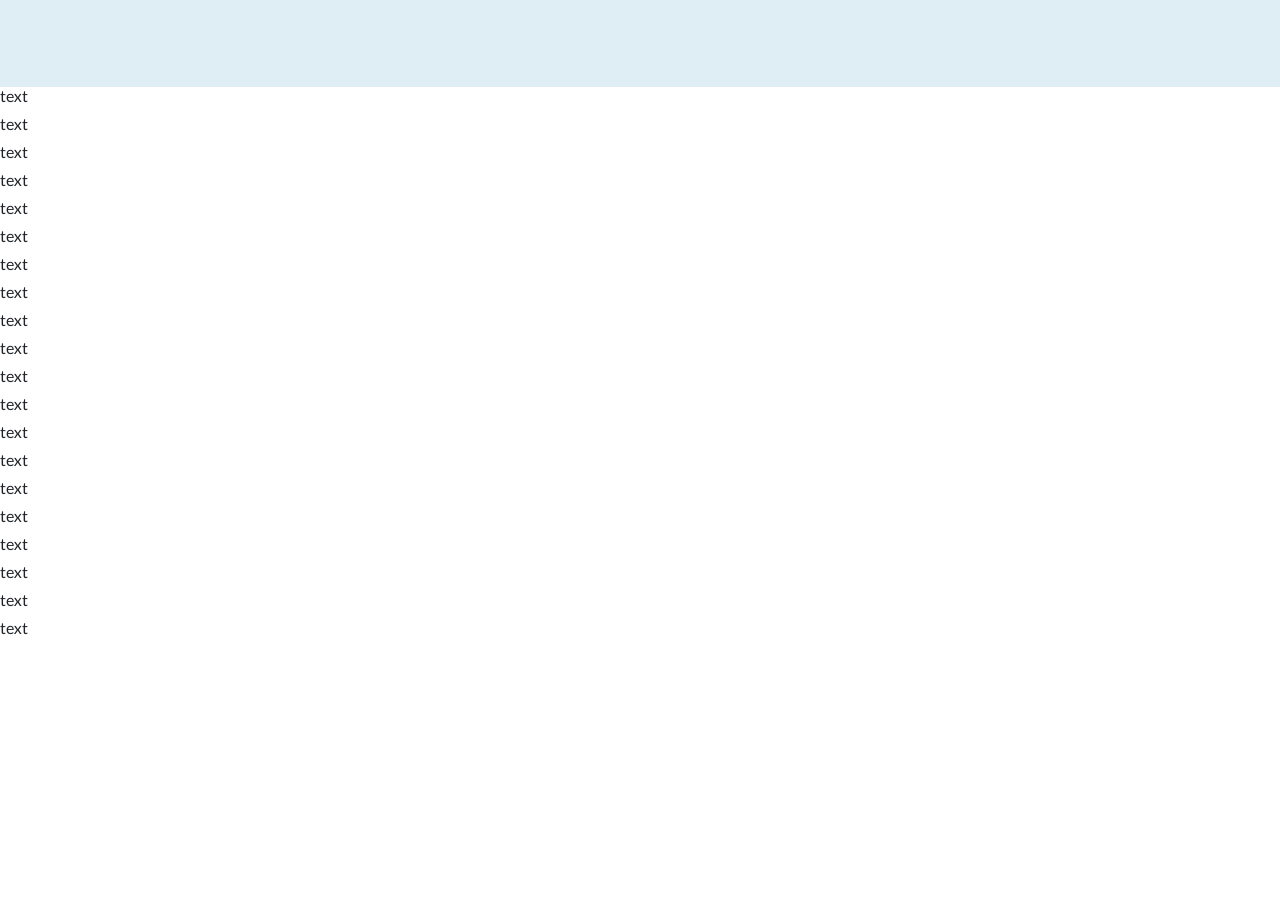
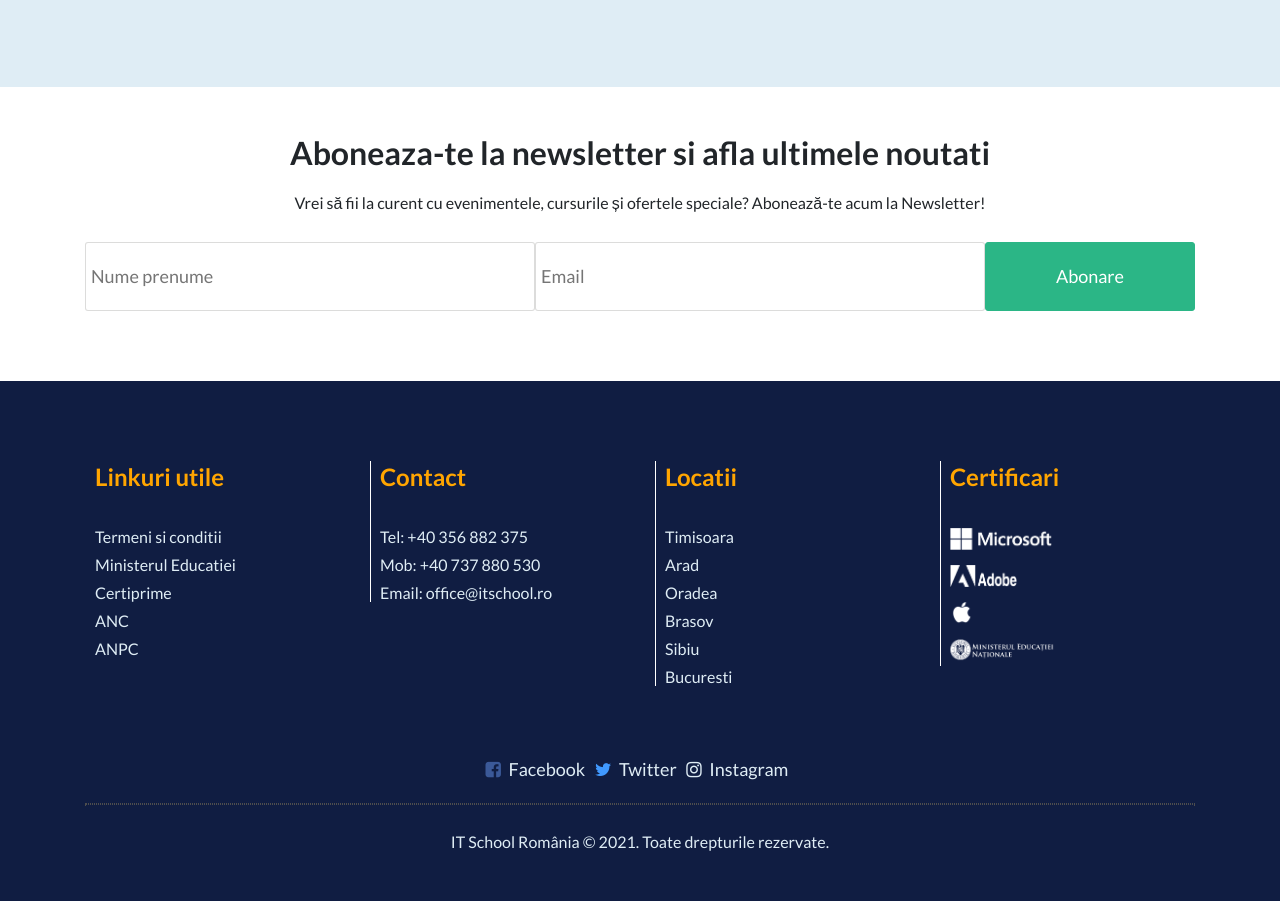
Before and after one commit to ionut-antal/IT-SCHOOL-project, a plain HTML site: page index.html in a window 1280 px wide. Shown: the part 5396-6297 px from the top of the page. Before the commit the page ends 6043 px from the top, so only its background shows below. Drawn offline with nearby package versions, Linux system fonts and the light colour scheme.

Commit message:
almost finish

```diff
--- a/css/style.css
+++ b/css/style.css
@@ -402,7 +402,7 @@ button .fa-bars {
 }
 
 .subtitle-down {
-  margin-bottom:5rem;
+  margin-bottom: 5rem;
 }
 
 .tabel-curs {
@@ -417,8 +417,6 @@ button .fa-bars {
 .tabel-curs span {
   font-size: 1.8rem;
 }
-
-
 
 .line1 {
   background-color: #101d42;
@@ -449,12 +447,150 @@ button .fa-bars {
   bottom: 8rem;
 }
 
-
-@media (max-width:1024px) {
+@media (max-width: 1024px) {
   .image-center {
     margin-top: 8rem;
   }
   .subtitle-down {
-    margin-bottom:unset;
+    margin-bottom: unset;
   }
 }
+
+/* start section 10 */
+
+.section10 .section-subtitle-n p {
+  text-align: center;
+  padding-bottom: 2rem;
+}
+
+.section10 .section-subtitle-n h2 {
+  text-align: center;
+  padding-top: 5rem;
+  padding-bottom: 2rem;
+}
+
+.wrap-form {
+  display: flex;
+  padding-bottom: 7rem;
+}
+
+.all {
+  padding: 2rem 0.5rem;
+  font-size: 1.8rem;
+  border: 1px solid rgba(55, 56, 49, 0.171);
+  border-radius: 3px;
+}
+
+.first {
+  width: 45rem;
+}
+
+.second {
+  width: 45rem;
+}
+
+.third {
+  flex: 1;
+  background-color: #2bb686;
+  color: #ffffff;
+  border: 1px solid #2bb686;
+}
+
+/* last section */
+
+.last-section {
+  padding: 8rem 0 3rem;
+  background-color: #101d42;
+  color: #dfedf5;
+}
+
+.last-section h3 {
+  padding-bottom: 3rem;
+  color: orange;
+}
+
+h3.padds {
+  padding-left: 1rem;
+}
+
+.border-lefts p {
+  padding-left: 1rem;
+}
+
+h3.padd {
+  padding-left: 1rem;
+}
+
+.border-lefted p {
+  padding-left: 1rem;
+}
+
+.border-lefted {
+  position: relative;
+}
+
+.border-lefted::before {
+  content: "";
+  height: 100%;
+  width: 1px;
+  position: absolute;
+
+  background-color: #ffffff;
+}
+
+.border-lefted p img {
+  height: 1em;
+  font-size: 2.2rem;
+  margin-bottom: 0.5rem;
+}
+
+.center-text {
+  text-align: center;
+  padding: 6rem 0 2rem;
+}
+
+.center-text a {
+  font-size: 1.8rem;
+}
+
+.center-text span {
+  margin-left: 4px;
+  margin-right: 6px;
+}
+
+.center-text .fa-facebook-square {
+  color: #3b5998;
+}
+
+.center-text .fa-twitter {
+  color: #4099ff;
+}
+
+.new-border::after {
+  content: "";
+  width: 100%;
+  height: 1px;
+  position: absolute;
+}
+
+.newborder {
+  position: relative;
+}
+
+.newborder::after {
+  content: "";
+  height: 1px;
+  width: 100%;
+  position: absolute;
+
+  border: 1px dotted #4d4d4d;
+}
+
+footer p {
+  text-align: center;
+  padding: 3rem 0 1rem;
+}
+
+.last-section {
+  overflow: hidden;
+}
--- a/index.html
+++ b/index.html
@@ -812,26 +812,105 @@
       </div>
     </section>
 
-    <p>text</p>
-    <p>text</p>
-    <p>text</p>
-    <p>text</p>
-    <p>text</p>
-    <p>text</p>
-    <p>text</p>
-    <p>text</p>
-    <p>text</p>
-    <p>text</p>
-    <p>text</p>
-    <p>text</p>
-    <p>text</p>
-    <p>text</p>
-    <p>text</p>
-    <p>text</p>
-    <p>text</p>
-    <p>text</p>
-    <p>text</p>
-    <p>text</p>
+    <!-- start section10 -->
+
+    <section class="container-fluid section10">
+      <div class="row">
+        <div class="container section-subtitle-n">
+          <h2>Aboneaza-te la newsletter si afla ultimele noutati</h2>
+          <p>
+            Vrei să fii la curent cu evenimentele, cursurile și ofertele
+            speciale? Abonează-te acum la Newsletter!
+          </p>
+          <div class="row">
+            <div class="col">
+              <form action="index.html" method="GET" class="wrap-form">
+                <input
+                  type="text"
+                  placeholder="Nume prenume"
+                  class="all first"
+                /><input
+                  type="email"
+                  placeholder="Email"
+                  class="all second"
+                /><input type="Submit" value="Abonare" class="all third" />
+              </form>
+            </div>
+          </div>
+        </div>
+      </div>
+    </section>
+
+    <!-- last section  -->
+    <section class="container-fluid last-section">
+      <div class="row">
+        <div class="container">
+          <div class="row">
+            <div class="col-sm-12 col-md-6 col-xl-3">
+              <div class="border-lefts">
+                <h3 class="padds">Linkuri utile</h3>
+                <p>Termeni si conditii</p>
+                <p>Ministerul Educatiei</p>
+                <p>Certiprime</p>
+                <p>ANC</p>
+                <p>ANPC</p>
+              </div>
+            </div>
+            <div class="col-sm-12 col-md-6 col-xl-3">
+              <div class="border-lefted">
+                <h3 class="padd">Contact</h3>
+                <p>Tel: +40 356 882 375</p>
+                <p>Mob: +40 737 880 530</p>
+                <p>Email: office@itschool.ro</p>
+              </div>
+            </div>
+            <div class="col-sm-12 col-md-6 col-xl-3">
+              <div class="border-lefted">
+                <h3 class="padd">Locatii</h3>
+                <p>Timisoara</p>
+                <p>Arad</p>
+                <p>Oradea</p>
+                <p>Brasov</p>
+                <p>Sibiu</p>
+                <p>Bucuresti</p>
+              </div>
+            </div>
+            <div class="col-sm-12 col-md-6 col-xl-3">
+              <div class="border-lefted">
+                <h3 class="padd">Certificari</h3>
+                <p><img src="img/L-micro.png" /></p>
+                <p><img src="img/L-adobe.png" /></p>
+                <p>
+                  <img src="img/L-apple.png" />
+                </p>
+                <p>
+                  <img src="img/siglame.png" />
+                </p>
+              </div>
+            </div>
+          </div>
+          <div class="center-text">
+            <a href="#">
+              <i class="fa fa-facebook-square"></i>
+              <span>Facebook</span>
+            </a>
+            <a href="#">
+              <i class="fa fa-twitter"></i>
+              <span>Twitter</span>
+            </a>
+            <a href="#">
+              <i class="fa fa-instagram"></i>
+              <span>Instagram</span>
+            </a>
+          </div>
+
+          <div class="newborder"></div>
+          <footer>
+            <p>IT School România © 2021. Toate drepturile rezervate.</p>
+          </footer>
+        </div>
+      </div>
+    </section>
 
     <script src="https://ajax.googleapis.com/ajax/libs/jquery/3.5.1/jquery.min.js"></script>
     <script
```
